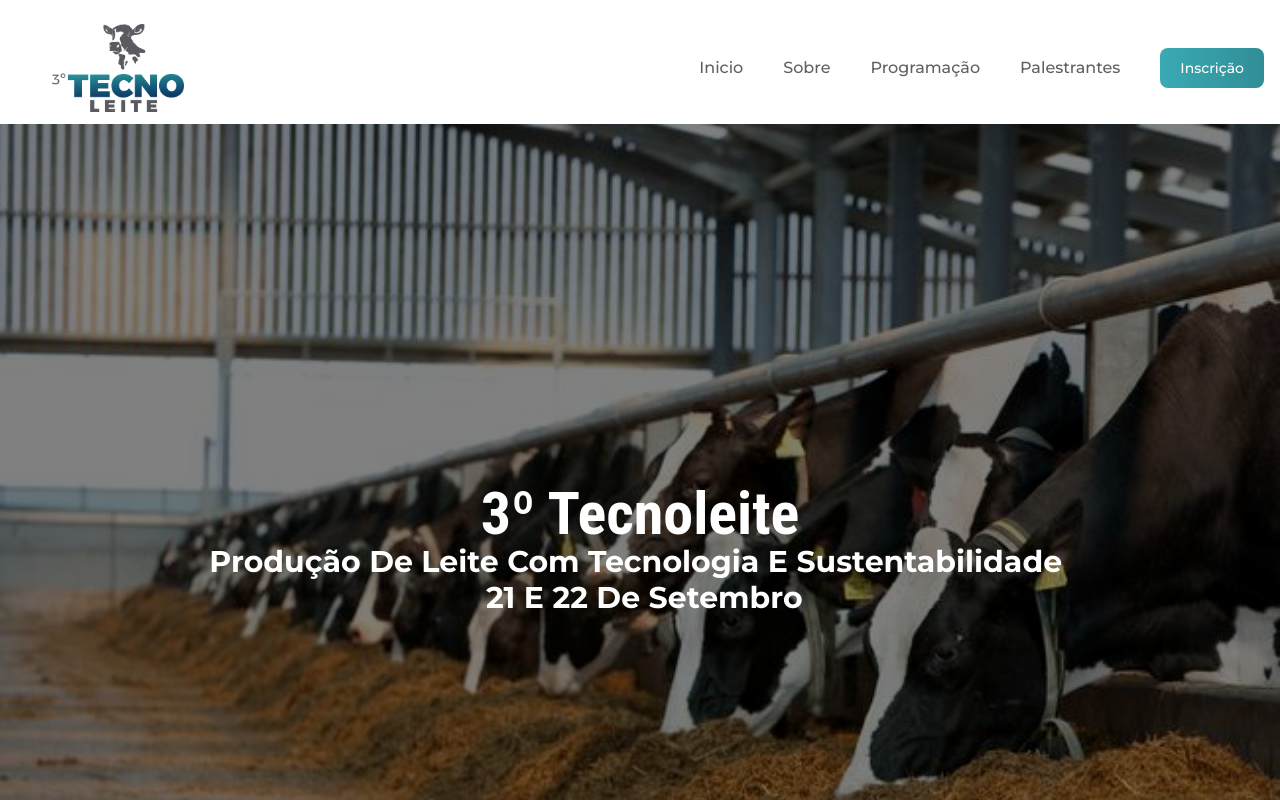
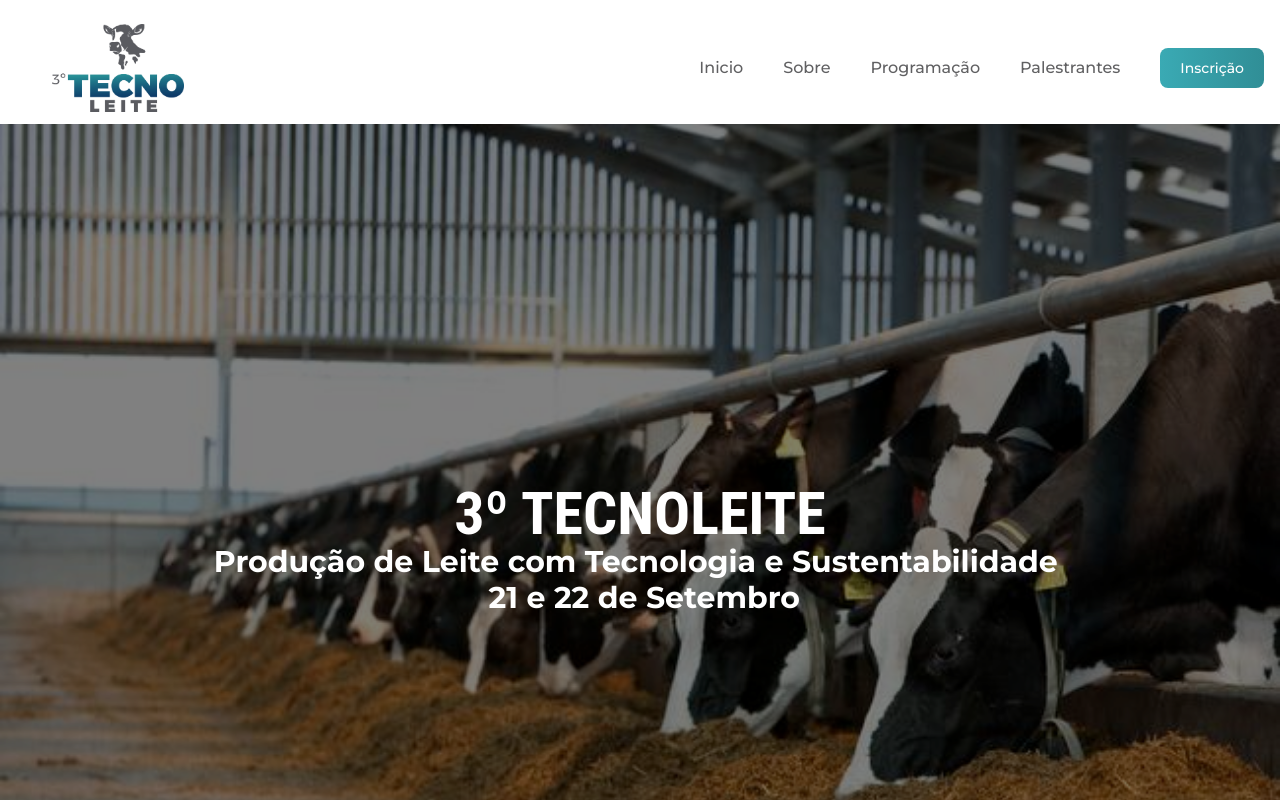
Before and after one commit to Kmilasc/tecnoleite, a React (Vite) app: page / in a window 1280 px wide. Shown: the top 800 px of the page. Built offline with nearby package versions, Linux system fonts and the light colour scheme.

Commit message:
refactor(Banner): chaging case

```diff
--- a/src/pages/Home.tsx
+++ b/src/pages/Home.tsx
@@ -223,8 +223,8 @@ export default function Home() {
                 <header>
                     <EventBanner
                         imageUrl={bgHome}
-                        title="3º Tecnoleite"
-                        subtitle={`Produção de leite com tecnologia e sustentabilidade ${'\n'} 21 e 22 de Setembro`}
+                        title="3º TECNOLEITE"
+                        subtitle={`Produção de Leite com Tecnologia e Sustentabilidade ${'\n'} 21 e 22 de Setembro`}
                     />
                 </header>
                 <main className="w-full flex flex-col px-8 md:px-16 gap-y-8 md:gap-y-32">
--- a/src/pages/Home/components/EventBanner.tsx
+++ b/src/pages/Home/components/EventBanner.tsx
@@ -8,10 +8,10 @@ export function EventBanner({ imageUrl, title, subtitle }: Props) {
     return (
         <div id="event-banner" className="relative">
             <img className="brightness-50 w-full pr-0 mb-14 mr-0" src={imageUrl} alt="" />
-            <div className="w-full capitalize text-2xl xs:text-4xl sm:text-6xl text-center font-conforter absolute top-1/2 left-1/2 transform -translate-x-1/2 -translate-y-1/2 text-white font-extrabold border-spacing-1 p-4">
+            <div className="w-full text-2xl xs:text-4xl sm:text-6xl text-center font-conforter absolute top-1/2 left-1/2 transform -translate-x-1/2 -translate-y-1/2 text-white font-extrabold border-spacing-1 p-4">
                 {title}
                 <br />
-                <div className="text-xs xs:text-lg  sm:text-3xl font-bold whitespace-pre-wrap">{subtitle}</div>
+                <div className="text-xs xs:text-lg sm:text-3xl font-bold whitespace-pre-wrap">{subtitle}</div>
             </div>
         </div>
     );
```
